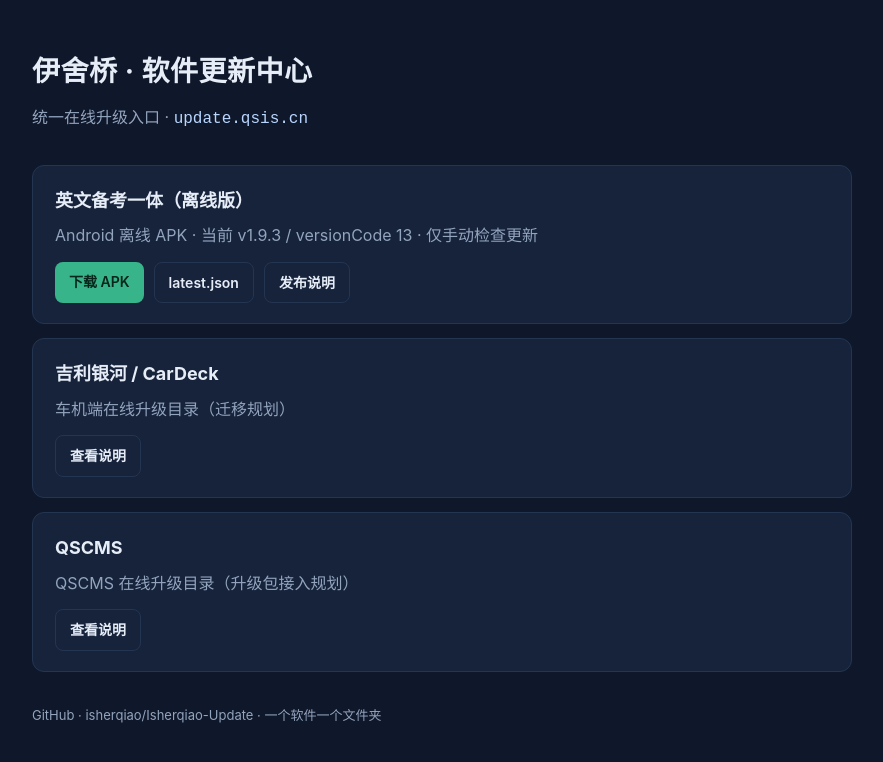
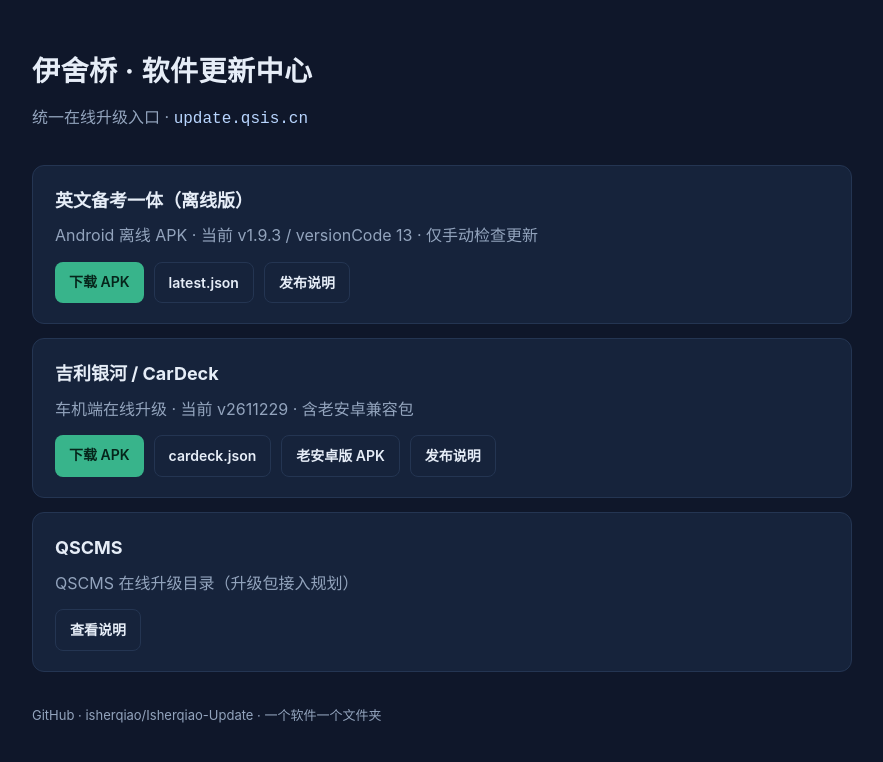
Before and after one commit to isherqiao/Isherqiao-Update, a plain HTML site: page index.html in a window 1280 px wide. Shown: the whole page, without its empty margins (198-1081 px from the left). Drawn offline with Linux system fonts and the light colour scheme.

Commit message:
入口页加入车机实际下载链接

```diff
--- a/index.html
+++ b/index.html
@@ -38,8 +38,13 @@ code{color:#b9d6ff}
   </section>
   <section class="card">
     <h2>吉利银河 / CarDeck</h2>
-    <p>车机端在线升级目录（迁移规划）</p>
-    <div class="links"><a class="btn ghost" href="galaxy-app/README.md">查看说明</a></div>
+    <p>车机端在线升级 · 当前 v2611229 · 含老安卓兼容包</p>
+    <div class="links">
+      <a class="btn" href="galaxy-app/cardeck-latest.apk">下载 APK</a>
+      <a class="btn ghost" href="galaxy-app/cardeck.json">cardeck.json</a>
+      <a class="btn ghost" href="galaxy-app/CarDeck-legacy.apk">老安卓版 APK</a>
+      <a class="btn ghost" href="galaxy-app/README.md">发布说明</a>
+    </div>
   </section>
   <section class="card">
     <h2>QSCMS</h2>
```
